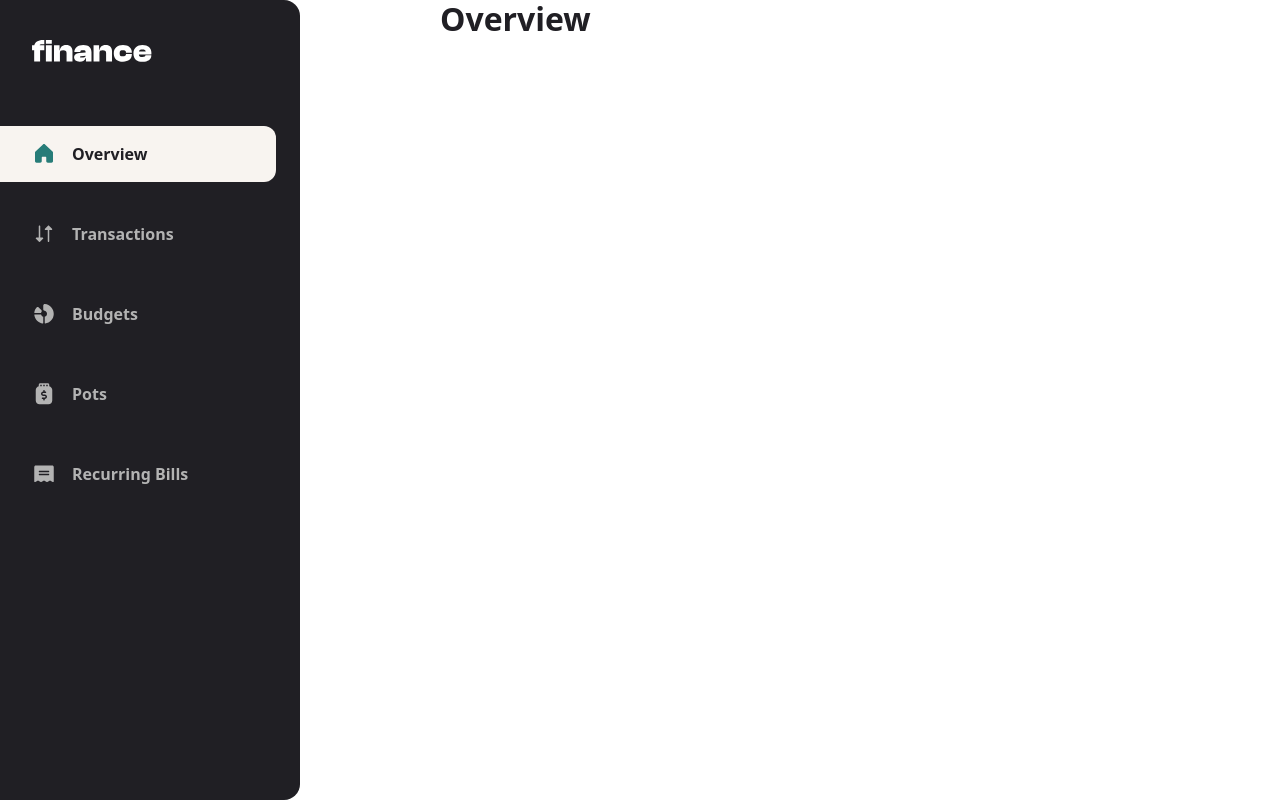
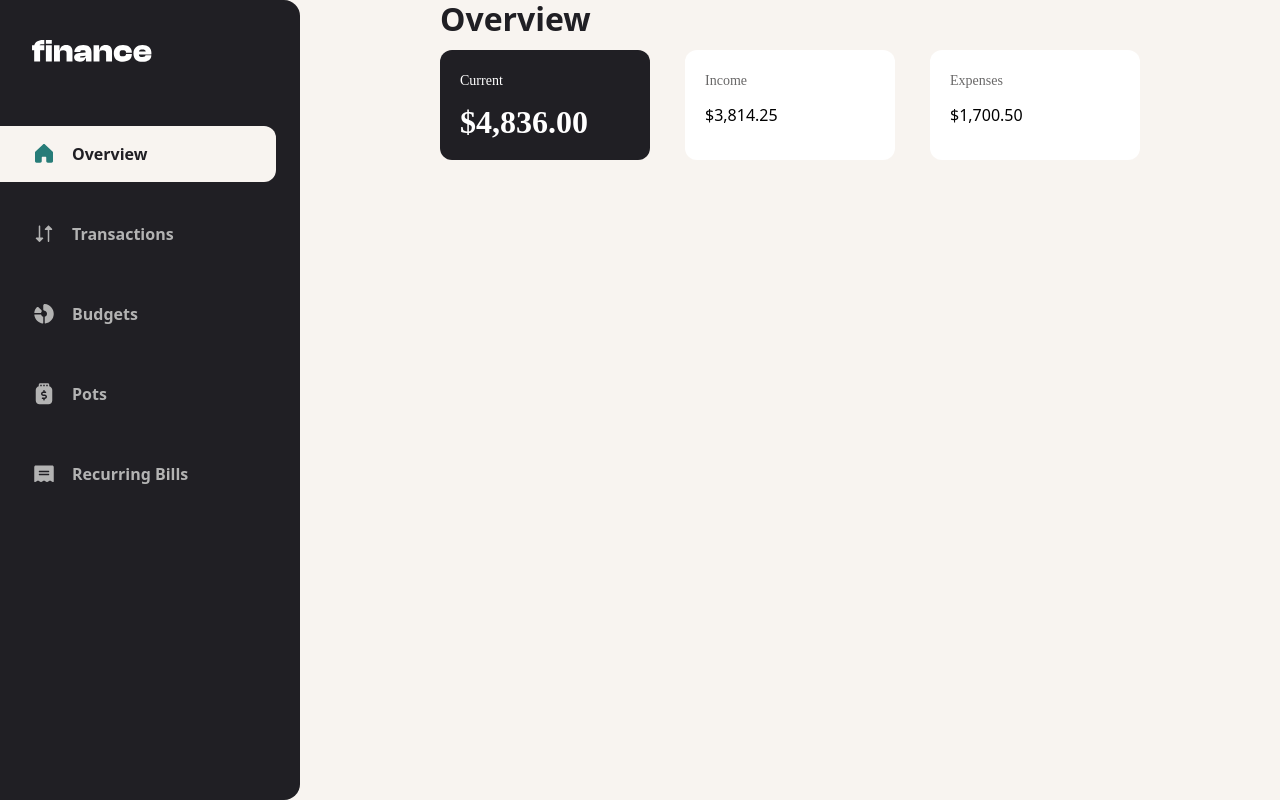
Before and after one commit to Keti-Tsiklauri/my-finance-app, a Next.js app: page /overview in a window 1280 px wide. Built offline with nearby package versions, Linux system fonts and the light colour scheme.

Commit message:
create owerview header

```diff
--- a/src/app/layout.tsx
+++ b/src/app/layout.tsx
@@ -12,7 +12,7 @@ export default function RootLayout({
   children: React.ReactNode;
 }>) {
   return (
-    <html lang="en">
+    <html lang="en" className="bg-[#F8F4F0]">
       <body className="flex flex-col lg:flex-row min-h-screen overflow-hidden">
         {/* Sidebar Navigation */}
 
--- a/src/app/overview/page.tsx
+++ b/src/app/overview/page.tsx
@@ -1,9 +1,12 @@
+import OverviewHeader from "@/components/overview/OverviewHeader";
+
 export default function OverView() {
   return (
     <div>
       <p className="w-[343px] md:w-[700px] xxl:w-[1180px] h-[38px] font-bold text-[32px] leading-[120%] text-[#201F24] mx-auto">
         Overview
       </p>
+      <OverviewHeader />
     </div>
   );
 }
--- a/src/components/helperFunctions/formatAmount.ts
+++ b/src/components/helperFunctions/formatAmount.ts
@@ -7,3 +7,11 @@ export const formatAmount = (amount: number) => {
 
   return amount >= 0 ? `+${formatted}` : `-${formatted}`;
 };
+
+//format 3455,34 as $3,455.34
+export function formatCurrency(value: number) {
+  return new Intl.NumberFormat("en-US", {
+    style: "currency",
+    currency: "USD",
+  }).format(value);
+}
--- /dev/null
+++ b/src/components/overview/OverviewHeader.tsx
@@ -0,0 +1,36 @@
+"use client";
+import useData from "@/app/hooks/useData";
+import { capitalizeEachWord } from "../helperFunctions/capitalizeEachWord";
+import { formatCurrency } from "../helperFunctions/formatAmount";
+export default function OverviewHeader() {
+  const data = useData();
+  if (!data) return <p>Loading...</p>;
+  const { balance } = data;
+  console.log(balance);
+
+  return (
+    <div className="w-[343px] h-[360px] flex flex-col justify-between mx-auto md:w-[700px] md:flex-row xxl:w-[1000px] mt-3">
+      <div className="flex flex-col items-start p-5 gap-3 w-[343px] h-[111px] bg-[#201F24] rounded-[12px] md:w-[210px] md:h-[110px] xxl:w-[320px] xxl:h-[120px]">
+        <p className="h-[21px] font-['Public_Sans'] font-normal text-[14px] leading-[150%] text-white">
+          {capitalizeEachWord("current")}
+        </p>
+        <p className="h-[38px] font-['Public_Sans'] font-bold text-[32px] leading-[120%] text-white">
+          {" "}
+          {formatCurrency(balance.current)}
+        </p>
+      </div>
+      <div className="flex flex-col items-start p-5 gap-3 w-[343px] h-[111px] bg-[#FFFFFF] rounded-[12px] md:w-[210px] md:h-[110px] xxl:w-[320px] xxl:h-[120px]">
+        <p className="h-[21px] font-['Public_Sans'] font-normal text-[14px] leading-[150%] text-[#696868]">
+          {capitalizeEachWord("income")}
+        </p>
+        <p> {formatCurrency(balance.income)}</p>
+      </div>
+      <div className="flex flex-col items-start p-5 gap-3 w-[343px] h-[111px] bg-[#FFFFFF] rounded-[12px] md:w-[210px] md:h-[110px] xxl:w-[320px] xxl:h-[120px]">
+        <p className="h-[21px] font-['Public_Sans'] font-normal text-[14px] leading-[150%] text-[#696868]">
+          {capitalizeEachWord("expenses")}
+        </p>
+        <p>{formatCurrency(balance.expenses)}</p>
+      </div>
+    </div>
+  );
+}
```
